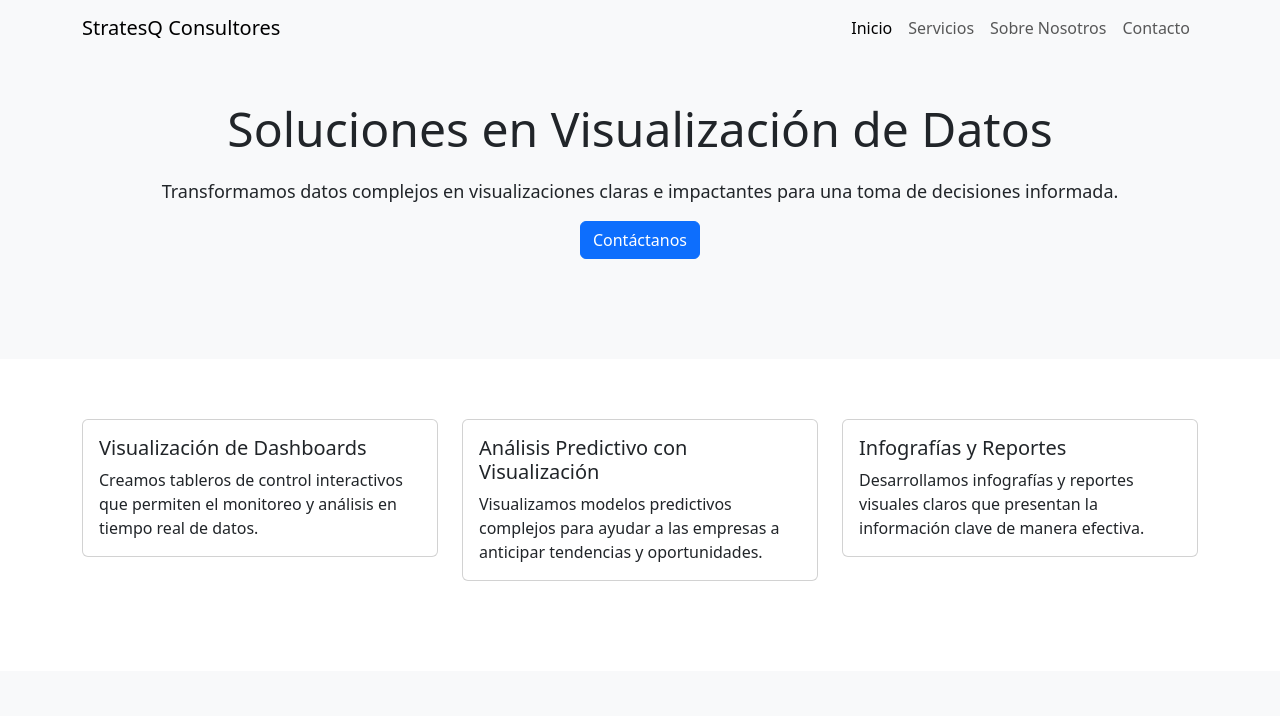
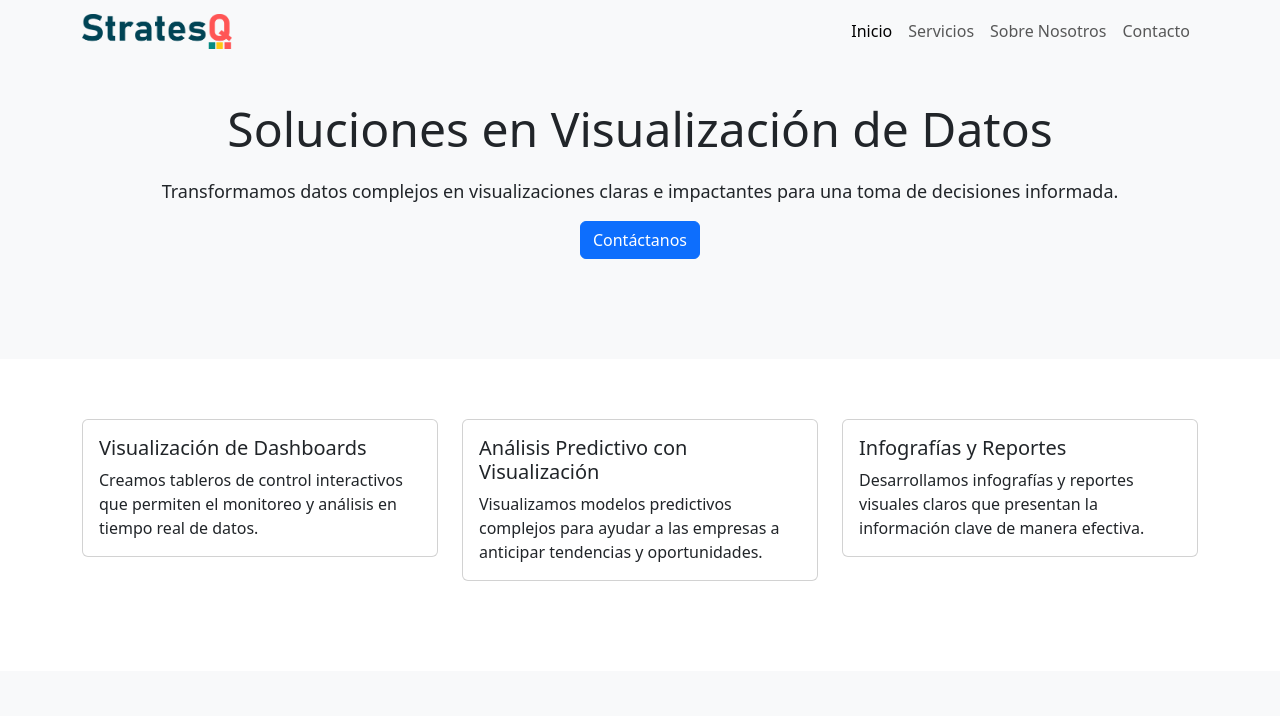
Before and after one commit to bchaihuaque/stratesq_web, a plain HTML site: page index.html in a window 1280 px wide. Shown: the top 716 px of the page. Drawn offline with nearby package versions, Linux system fonts and the light colour scheme.

Commit message:
2da version dd

```diff
--- a/index.html
+++ b/index.html
@@ -36,7 +36,7 @@
   <!-- Navbar -->
   <nav class="navbar navbar-expand-lg navbar-light bg-light fixed-top">
     <div class="container">
-      <a class="navbar-brand" href="#">StratesQ Consultores</a>
+      <a class="navbar-brand" href="#"><img src="./images/logo_completo.png" alt="Logotipo" width="150" height="35" class="d-inline-block align-text-top"></a>
       <button class="navbar-toggler" type="button" data-bs-toggle="collapse" data-bs-target="#navbarNav" aria-controls="navbarNav" aria-expanded="false" aria-label="Toggle navigation">
         <span class="navbar-toggler-icon"></span>
       </button>
```
Also changed, not shown: images/logo_completo.jpg (added), images/logo_completo.png (added), 6 other files.
